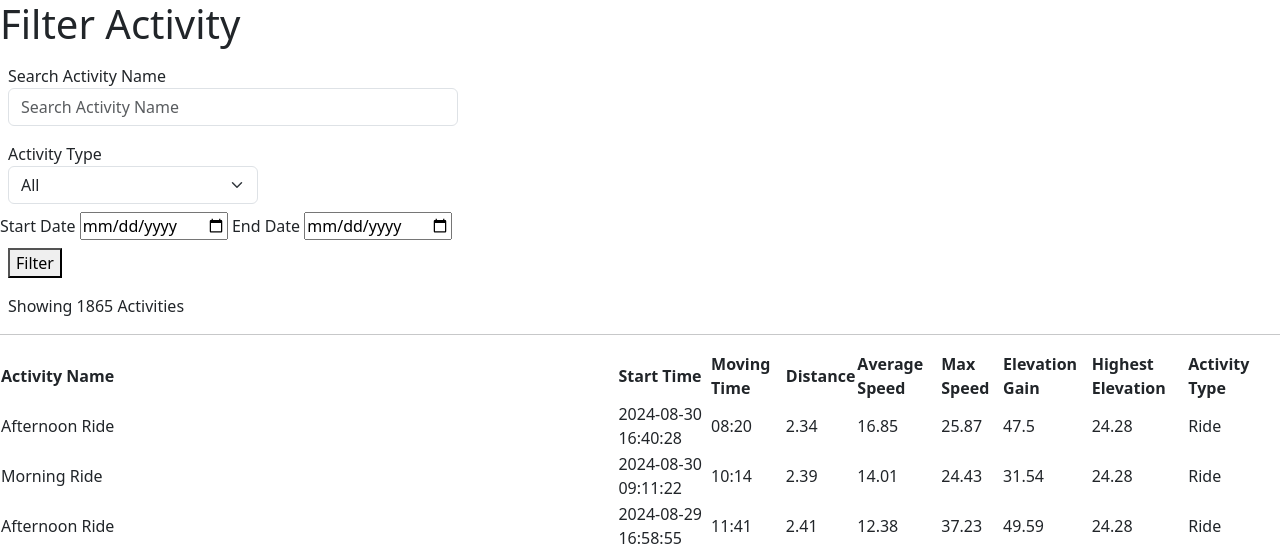
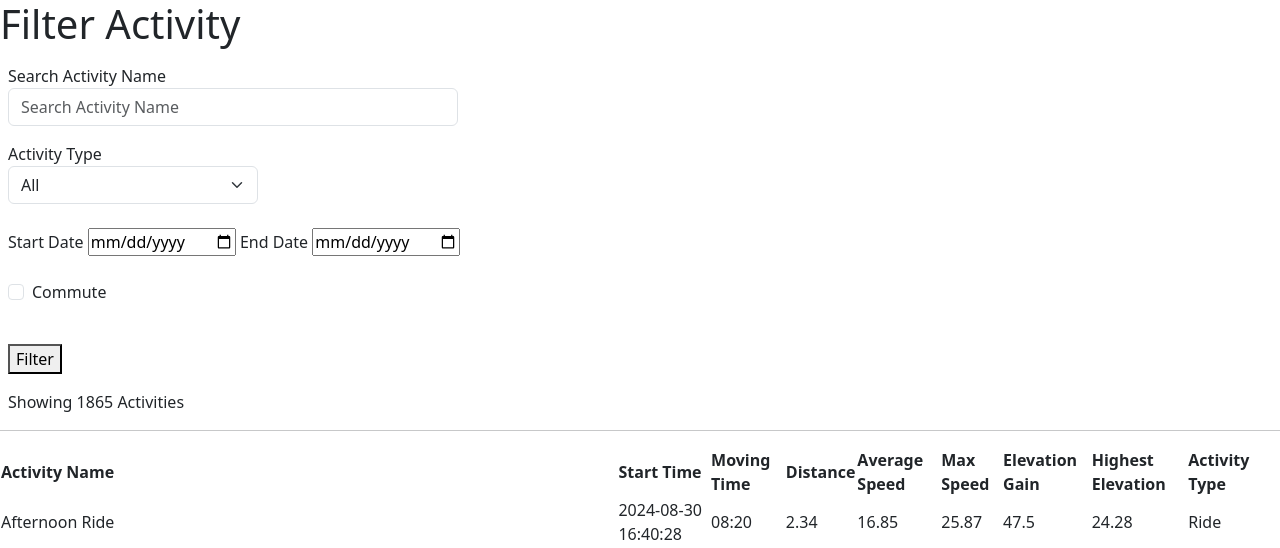
Before and after one commit to KColagiovanni/Strava_Activity, a Flask app: page /activity in a window 1280 px wide. Shown: the top 548 px of the page. Run offline with Flask 3, Linux system fonts and the light colour scheme.

Commit message:
Added a commute checkbox, which shows commutes only when checked.

```diff
--- a/app.py
+++ b/app.py
@@ -13,6 +13,7 @@ class Activity(db.Model):
     activity_id = db.Column(db.Integer, primary_key=True)
     activity_name = db.Column(db.String(200), nullable=False)
     # start_time = db.Column(db.String(200), nullable=False)
+    commute = db.Column(db.String(10), nullable=False)
     start_time = db.Column(db.DateTime, nullable=False)
     moving_time = db.Column(db.String(200), nullable=False)
     distance = db.Column(db.Double, default=0)
@@ -55,6 +56,7 @@ def activity():
     print(f"request.form.get('dropdown-menu') is: {request.form.get('options')}")
     print(f"request.form.get('start_date') is: {request.form.get('start_date')}")
     print(f"request.form.get('end_date') is: {request.form.get('end_date')}")
+    print(f"request.form.get('commute') is: {request.form.get('commute')}")
 
     # When the form is submitted
     if request.method == 'POST':
@@ -62,6 +64,7 @@ def activity():
         selected_activity_type = request.form.get('options')
         start_date = request.form.get('start_date') or Activity.query.order_by(Activity.start_time).first().start_time
         end_date = request.form.get('end_date') or datetime.datetime.now()
+        commute = request.form.get('commute') or None
 
         print(f'Activity.start_time.first() is: {Activity.query.order_by(Activity.start_time).first().start_time}')
         print(f'type(start_date) is: {type(start_date)}')
@@ -70,6 +73,8 @@ def activity():
         filters = {}
         if selected_activity_type != 'All':
             filters['activity_type'] = selected_activity_type
+        if commute == 'commute':
+            filters['commute'] = 1
 
         # if start_date:
         #     filters['start_time'] = start_date
--- a/templates/filter_activities.html
+++ b/templates/filter_activities.html
@@ -40,18 +40,26 @@
             </select>
 
             <!-- Date picker to select activities after selected date -->
-            <label for="datetime_local_start"> Start Date
+            <label class="ms-2 my-2" for="datetime_local_start"> Start Date
                 <input name="start_date"
+                       class="my-2"
                        type="date"
                        id="datetime_local_start"/>
             </label>
 
             <!-- Date picker to select activities after selected date -->
-            <label for="datetime_local_end"> End Date
+            <label class="my-2" for="datetime_local_end"> End Date
                 <input name="end_date"
+                       class="my-2"
                        type="date"
                        id=datetime_local_end"/>
             </label>
+
+            <!-- Checkbox to filter activities that are commutes -->
+            <div class="form-check ms-2 my-2">
+                <input name="commute" class="form-check-input" type="checkbox" value="commute" id="commute_checkbox">
+                <label class="form-check-label" for="commute_checkbox">Commute</label>
+            </div>
 
             <br>
             <!-- Submit the form -->
```
